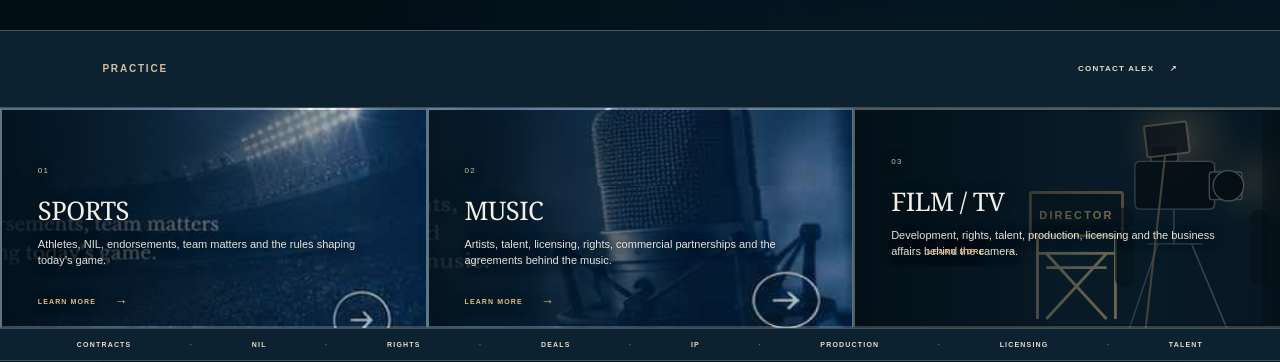
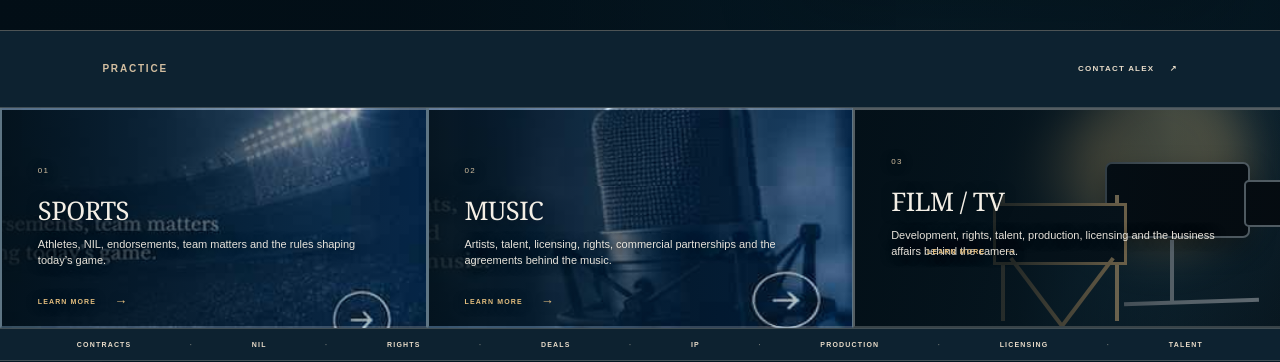
Before and after one commit to alexkaglew-ux/legal-audit, a React (Vite) app: page / in a window 1280 px wide. Shown: the part 438-800 px from the top of the page. Built offline with nearby package versions, Linux system fonts and the light colour scheme.

Commit message:
fix: make Film TV visual independent of image asset

```diff
--- a/src/lew-palette.css
+++ b/src/lew-palette.css
@@ -57,3 +57,19 @@ footer{background:#081923!important}
 .hero-lanes .hero-lane.hero-lane--film-tv:before{content:"";position:absolute;z-index:0;inset:0;background:linear-gradient(90deg,rgba(3,16,24,.94) 0%,rgba(5,21,31,.58) 48%,rgba(5,21,31,.12) 100%);pointer-events:none}
 .hero-lanes .hero-lane.hero-lane--film-tv:after{display:none!important}
 .hero-lanes .hero-lane.hero-lane--film-tv>*{position:relative;z-index:1}
+
+/* Film/TV rendered scene — no background asset dependency */
+.hero-lanes .hero-lane.hero-lane--film-tv{background:#071823!important;overflow:hidden!important;isolation:isolate}
+.hero-lanes .hero-lane.hero-lane--film-tv:before{content:"";position:absolute;z-index:1;inset:0;background:linear-gradient(90deg,rgba(3,16,24,.96) 0%,rgba(3,16,24,.78) 38%,rgba(3,16,24,.20) 75%,rgba(3,16,24,.08) 100%);pointer-events:none}
+.film-photo{position:absolute!important;z-index:0!important;inset:0!important;overflow:hidden;background:linear-gradient(120deg,#081722,#102a38 58%,#091821)!important}
+.film-glow{position:absolute;border-radius:50%;filter:blur(22px);background:rgba(223,181,113,.34)}
+.film-glow-a{width:180px;height:180px;right:7%;top:-40px}.film-glow-b{width:105px;height:105px;right:35%;top:10px;opacity:.65}
+.film-camera{position:absolute;right:7%;top:24%;width:145px;height:76px;background:#050b10;border:2px solid #58636a;border-radius:7px;box-shadow:0 10px 24px rgba(0,0,0,.42)}
+.film-camera:after{content:"";position:absolute;right:-47px;top:16px;width:47px;height:43px;background:#050b10;border:2px solid #58636a;border-radius:5px}
+.film-camera i{position:absolute;right:-37px;top:20px;width:35px;height:35px;border:3px solid #58636a;border-radius:50%}
+.film-camera b{position:absolute;left:63px;top:76px;width:4px;height:62px;background:#69737a}.film-camera em{position:absolute;left:17px;top:136px;width:135px;height:4px;background:#69737a;transform:rotate(-2deg)}
+.film-chair{position:absolute;right:38%;bottom:2%;width:118px;height:126px;border-left:4px solid #b19a72;border-right:4px solid #b19a72}
+.film-chair:before{content:"";position:absolute;left:-12px;right:-12px;top:8px;height:56px;background:#08131b;border:3px solid #a88e64}
+.film-chair i{position:absolute;z-index:2;top:29px;left:0;right:0;text-align:center;color:#d0ad75;font:700 9px/1 Arial,sans-serif;letter-spacing:.18em}
+.film-chair b,.film-chair em{position:absolute;bottom:-5px;left:55px;width:4px;height:85px;background:#a88e64;transform-origin:bottom}.film-chair b{transform:rotate(37deg)}.film-chair em{transform:rotate(-37deg)}
+.hero-lanes .hero-lane.hero-lane--film-tv>*:not(.film-photo){position:relative!important;z-index:2!important}
```
